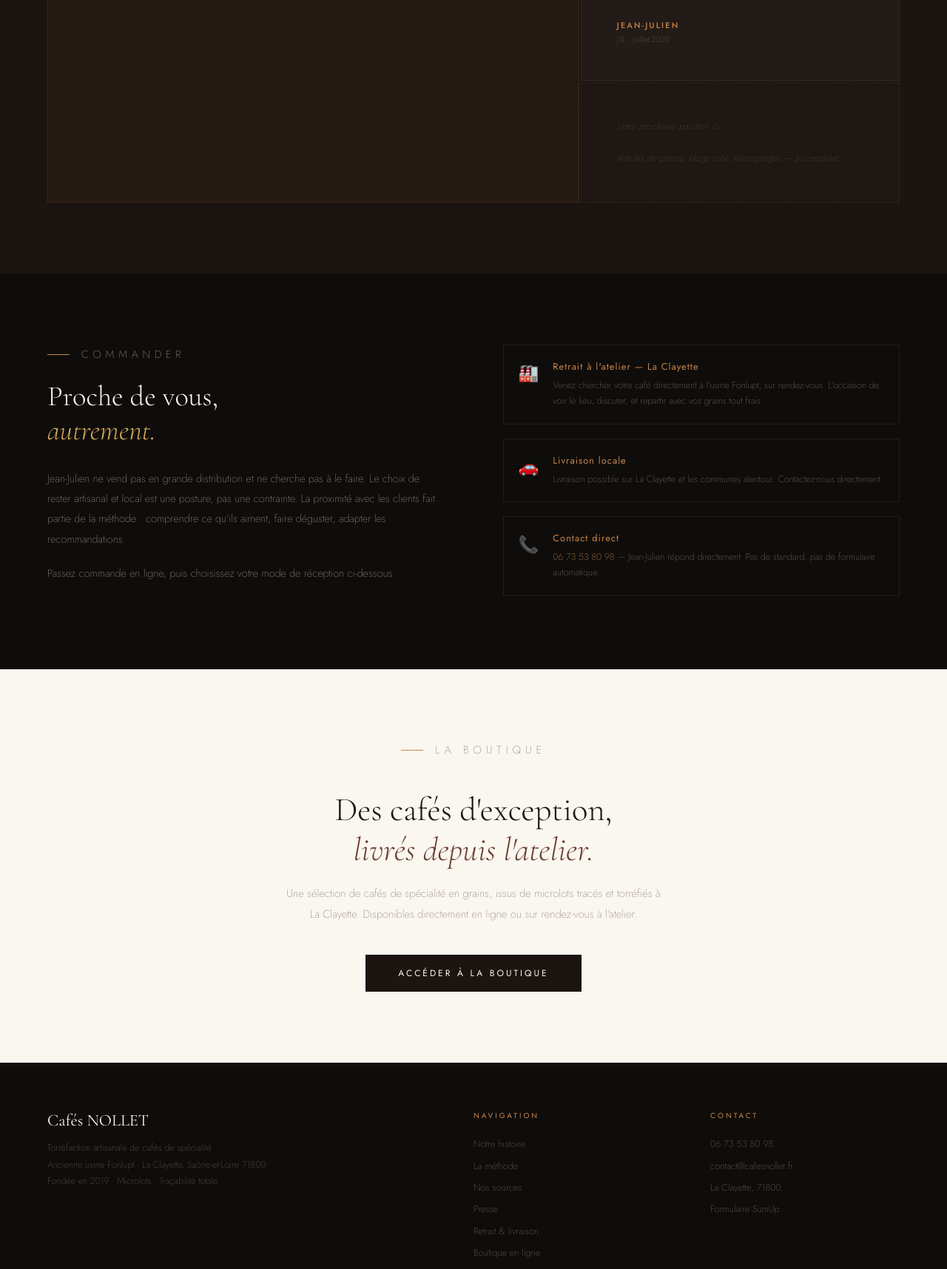
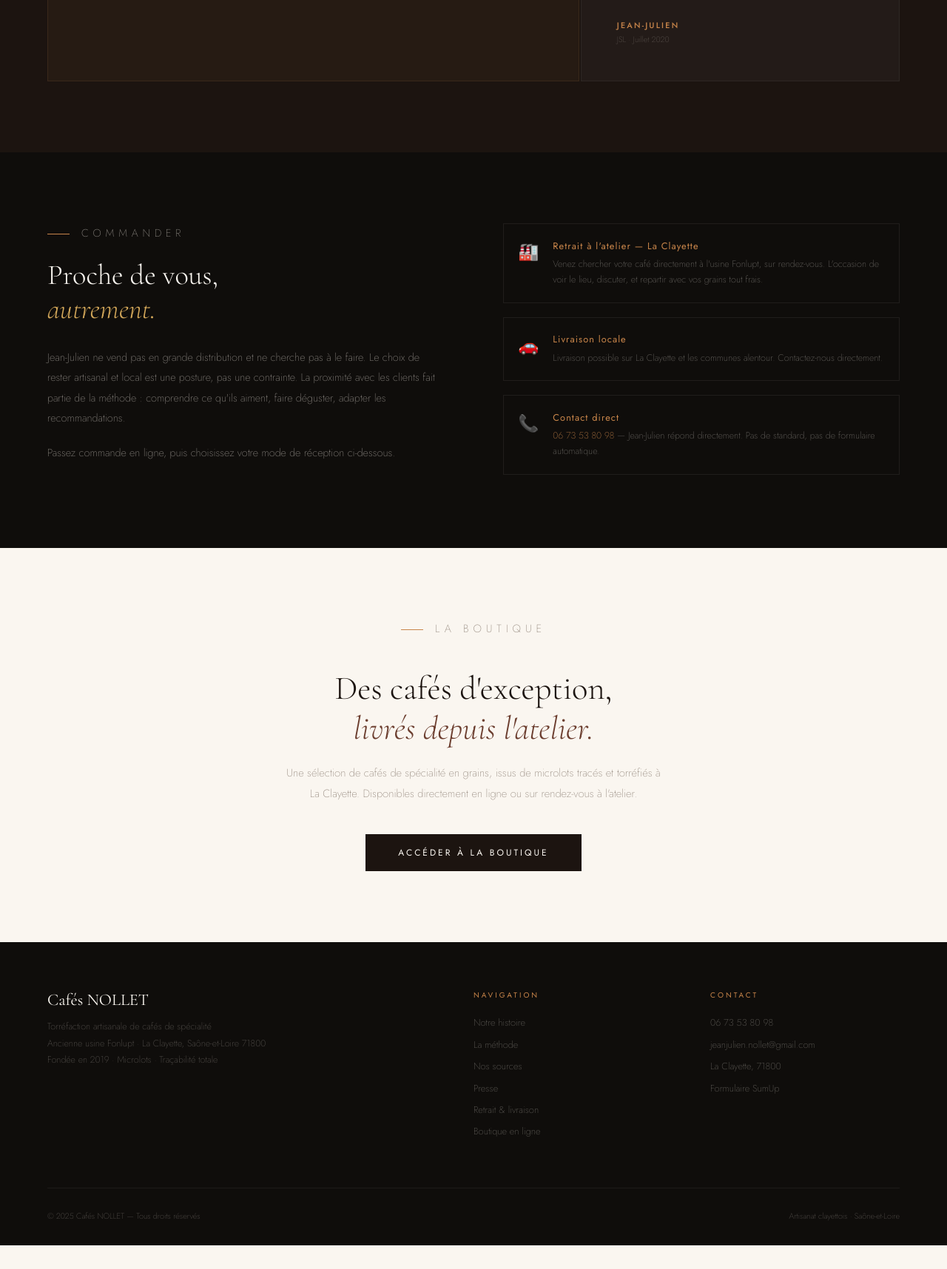
Before and after one commit to Jeujean-noob/cafesnollet, a plain HTML site: page index.html in a window 1280 px wide. Shown: the part 6692-8408 px from the top of the page at 74% size. After the commit the page ends 8376 px from the top, so only its background shows below. Drawn offline with nearby package versions, Linux system fonts and the light colour scheme.

Commit message:
correction mail

```diff
--- a/index.html
+++ b/index.html
@@ -557,9 +557,6 @@
           <span class="presse-date">JSL · Juillet 2020</span>
         </div>
       </div>
-      <div class="presse-card placeholder">
-        <p class="presse-placeholder-text">Votre prochaine parution ici.<br><br>Articles de presse, blogs café, témoignages — à compléter.</p>
-      </div>
     </div>
   </div>
 </section>
@@ -633,7 +630,7 @@
       <h4>Contact</h4>
       <ul>
         <li><a href="tel:0673538098">06 73 53 80 98</a></li>
-        <li><a href="mailto:contact@cafesnollet.fr">contact@cafesnollet.fr</a></li>
+        <li><a href="mailto:jeanjulien.nollet@gmail.com">jeanjulien.nollet@gmail.com</a></li>
         <li><a href="#">La Clayette, 71800</a></li>
         <li><a href="https://cafes-nollet.sumupstore.com/contact" target="_blank">Formulaire SumUp</a></li>
       </ul>
```
